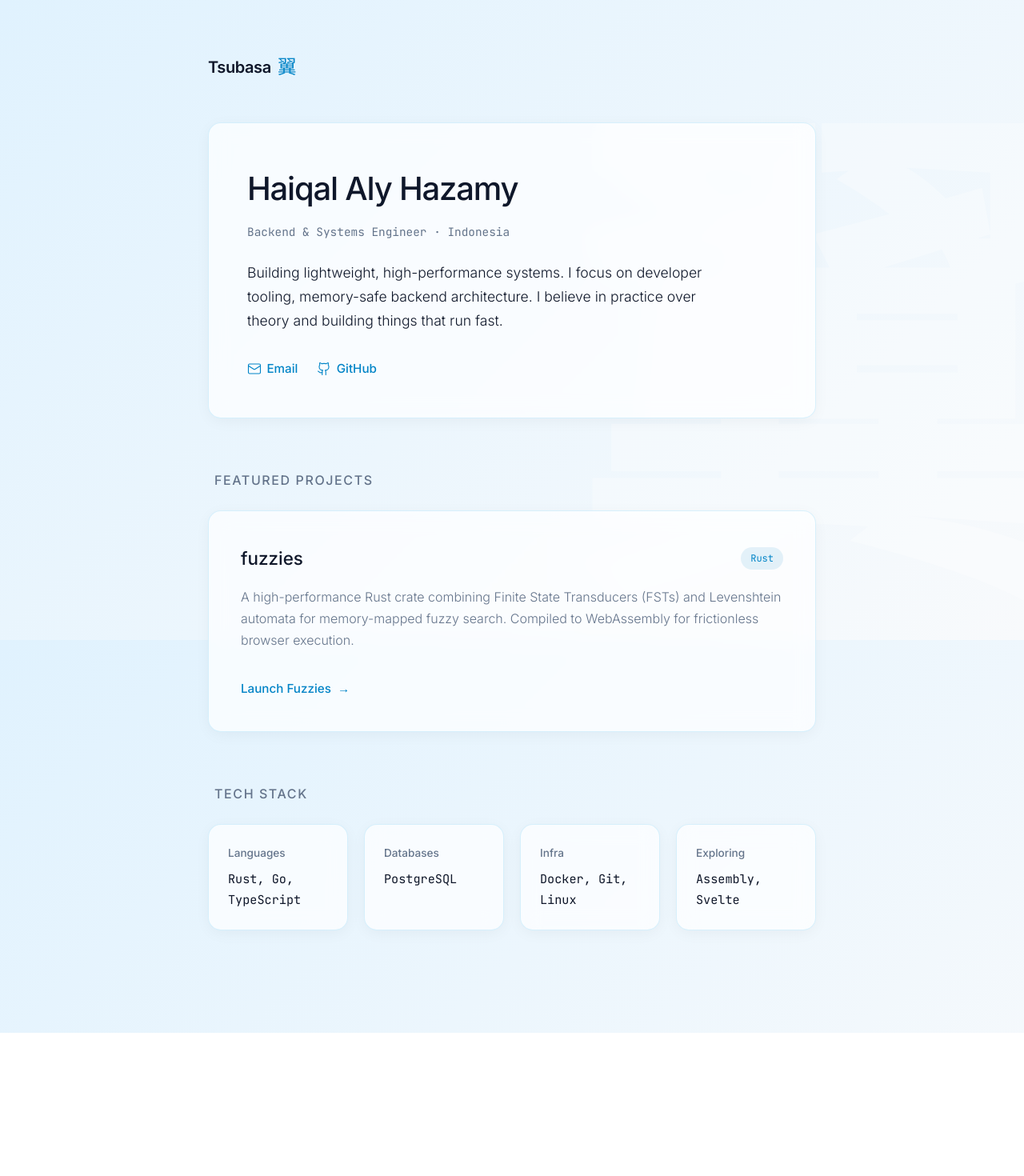
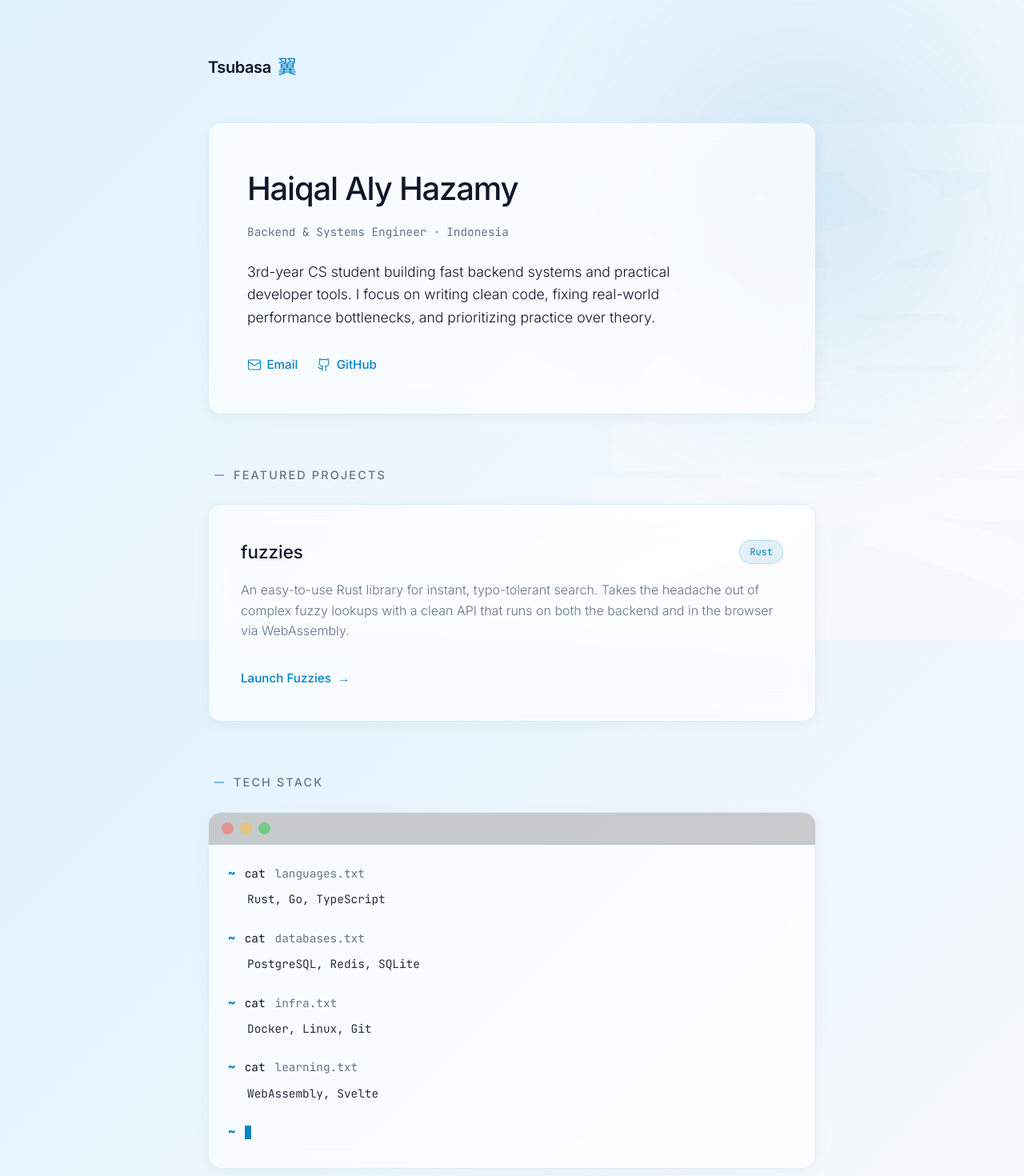
Before and after one commit to Isvane/phantasia, a SvelteKit app: page / in a window 1280 px wide. Shown: the top 1470 px of the page at 80% size. Before the commit the page ends 1291 px from the top, so only its background shows below. Built offline with nearby package versions, Linux system fonts and the light colour scheme.

Commit message:
feat(ui): terminal theme for tech stack

```diff
--- a/src/routes/+page.svelte
+++ b/src/routes/+page.svelte
@@ -6,20 +6,33 @@
     const location = "Indonesia";
     const email = "alyhazamy@protonmail.com";
     const github = "https://github.com/Isvane";
+
+    const techStack = [
+      { category: "Languages", techs: ["Rust", "Go", "TypeScript"] },
+      { category: "Databases", techs: ["PostgreSQL", "Redis", "SQLite"] },
+      { category: "Infra", techs: ["Docker", "Linux", "Git"] },
+      { category: "Learning", techs: ["WebAssembly", "Svelte"] },
+    ];
 </script>
+
+<div class="ambient-glow"></div>
 
 <main class="portfolio-container">
     <nav class="brand-nav">
-        <span class="logo">Tsubasa <span class="kanji">翼</span></span>
+        <span class="logo">
+            Tsubasa
+            <span class="kanji-wrapper">
+                <span class="kanji">翼</span>
+            </span>
+        </span>
     </nav>
 
     <header class="hero glass-panel">
         <h1>{name}</h1>
-        <p class="subtitle">{role} · {location}</p>
+        <p class="subtitle">{role} <span class="dot">·</span> {location}</p>
         <p class="bio">
-            Building lightweight, high-performance systems. I focus on developer
-            tooling, memory-safe backend architecture. I believe in practice
-            over theory and building things that run fast.
+            3rd-year CS student building fast backend systems and practical developer tools.
+            I focus on writing clean code, fixing real-world performance bottlenecks, and prioritizing practice over theory.
         </p>
         <div class="hero-links">
             <a href="mailto:{email}" class="link icon-link">
@@ -76,9 +89,8 @@
                 <span class="badge">Rust</span>
             </div>
             <p class="project-desc">
-                A high-performance Rust crate combining Finite State Transducers
-                (FSTs) and Levenshtein automata for memory-mapped fuzzy search.
-                Compiled to WebAssembly for frictionless browser execution.
+                An easy-to-use Rust library for instant, typo-tolerant search.
+                Takes the headache out of complex fuzzy lookups with a clean API that runs on both the backend and in the browser via WebAssembly.
             </p>
             <div class="project-footer">
                 <a href="{base}/project/fuzzies" class="cta-button">
@@ -90,28 +102,62 @@
 
     <section class="section">
         <h2 class="section-title">Tech Stack</h2>
-        <div class="stack-grid">
-            <div class="stack-category glass-panel">
-                <h3>Languages</h3>
-                <p>Rust, Go, TypeScript</p>
+        <div class="tech-cli glass-panel">
+            <div class="cli-header">
+                <span class="dot stack red"></span>
+                <span class="dot stack yellow"></span>
+                <span class="dot stack green"></span>
             </div>
-            <div class="stack-category glass-panel">
-                <h3>Databases</h3>
-                <p>PostgreSQL</p>
-            </div>
-            <div class="stack-category glass-panel">
-                <h3>Infra</h3>
-                <p>Docker, Git, Linux</p>
-            </div>
-            <div class="stack-category glass-panel">
-                <h3>Exploring</h3>
-                <p>Assembly, Svelte</p>
+            <div class="cli-body">
+                {#each techStack as { category, techs }}
+                    <div class="cli-line">
+                        <span class="cli-prompt">~</span>
+                        <span class="cli-command">cat</span>
+                        {category.toLowerCase()}.txt
+                    </div>
+                    <div class="cli-output">
+                        {techs.join(", ")}
+                    </div>
+                {/each}
+                <div class="cli-line">
+                    <span class="cli-prompt">~</span>
+                    <span class="cli-cursor"></span>
+                </div>
             </div>
         </div>
     </section>
 </main>
 
 <style>
+    .ambient-glow {
+        position: fixed;
+        top: -10vh;
+        right: -5vw;
+        width: 50vw;
+        height: 50vw;
+        background: radial-gradient(circle, var(--accent) 0%, transparent 70%);
+        opacity: 0.15;
+        filter: blur(80px);
+        z-index: -1;
+        pointer-events: none;
+        border-radius: 50%;
+        animation: pulse-glow 10s ease-in-out infinite alternate;
+    }
+
+    @keyframes pulse-glow {
+        0% {
+            transform: scale(1) translate(0, 0);
+        }
+        100% {
+            transform: scale(1.1) translate(-20px, 20px);
+        }
+    }
+
+    .portfolio-container {
+        position: relative;
+        z-index: 1;
+    }
+
     .brand-nav {
         margin-bottom: 3rem;
     }
@@ -125,16 +171,37 @@
         gap: 0.5rem;
     }
 
+    .kanji-wrapper {
+        display: inline-flex;
+        perspective: 100px;
+    }
+
     .kanji {
         color: var(--accent);
         font-size: 1.5rem;
         font-weight: 300;
+        display: inline-block;
+        transform-origin: bottom left;
+        animation: breeze 5s cubic-bezier(0.4, 0, 0.2, 1) infinite;
+    }
+
+    @keyframes breeze {
+        0%,
+        100% {
+            transform: rotate(0deg) translateY(0) skewX(0deg);
+        }
+        25% {
+            transform: rotate(3deg) translateY(-2px) skewX(-2deg);
+        }
+        75% {
+            transform: rotate(-1deg) translateY(-1px) skewX(1deg);
+        }
     }
 
     .glass-panel {
         background: var(--surface);
-        backdrop-filter: blur(12px);
-        -webkit-backdrop-filter: blur(12px);
+        backdrop-filter: blur(16px);
+        -webkit-backdrop-filter: blur(16px);
         border: 1px solid var(--border);
         border-radius: 16px;
         box-shadow: var(--shadow-rest);
@@ -164,6 +231,14 @@
         font-family: var(--font-mono);
         font-size: 0.9rem;
         margin-bottom: 1.5rem;
+        display: flex;
+        align-items: center;
+        gap: 0.5rem;
+    }
+
+    .dot {
+        color: var(--accent);
+        opacity: 0.8;
     }
 
     .bio {
@@ -172,6 +247,7 @@
         margin-bottom: 2rem;
         max-width: 600px;
         font-weight: 300;
+        line-height: 1.6;
     }
 
     .hero-links {
@@ -225,13 +301,25 @@
     }
 
     .section-title {
-        font-size: 1rem;
+        font-size: 0.9rem;
         text-transform: uppercase;
-        letter-spacing: 0.1em;
+        letter-spacing: 0.15em;
         color: var(--text-muted);
         margin-bottom: 1.5rem;
         font-weight: 500;
         padding-left: 0.5rem;
+        display: flex;
+        align-items: center;
+        gap: 0.75rem;
+    }
+
+    .section-title::before {
+        content: "";
+        display: block;
+        width: 12px;
+        height: 2px;
+        background: var(--accent);
+        opacity: 0.5;
     }
 
     .project-card {
@@ -258,12 +346,14 @@
         color: var(--accent);
         padding: 0.25rem 0.75rem;
         border-radius: 99px;
+        border: 1px solid rgba(2, 132, 199, 0.2);
     }
 
     .project-desc {
         color: var(--text-muted);
         font-weight: 300;
         margin-bottom: 2rem;
+        line-height: 1.6;
     }
 
     .cta-button {
@@ -284,26 +374,79 @@
         transform: translateX(4px);
     }
 
-    .stack-grid {
-        display: grid;
-        grid-template-columns: repeat(auto-fit, minmax(160px, 1fr));
-        gap: 1.25rem;
+    .tech-cli {
+        font-family: var(--font-mono);
+        overflow: hidden;
     }
 
-    .stack-category {
-        padding: 1.5rem;
+    .cli-header {
+        background: rgba(0, 0, 0, 0.2);
+        padding: 0.75rem 1rem;
+        display: flex;
+        gap: 0.5rem;
+        border-bottom: 1px solid var(--border);
     }
 
-    .stack-category h3 {
-        font-size: 0.85rem;
+    .dot.stack {
+        height: 15px;
+        width: 15px;
+        border-radius: 50%;
+        opacity: 0.5;
+    }
+    .dot.stack.red {
+        background: #ff5f56;
+    }
+    .dot.stack.yellow {
+        background: #ffbd2e;
+    }
+    .dot.stack.green {
+        background: #27c93f;
+    }
+
+    .cli-body {
+        padding: 1.5rem;
+        font-size: 0.9rem;
+    }
+
+    .cli-line {
         color: var(--text-muted);
         margin-bottom: 0.5rem;
-        font-weight: 500;
+        display: flex;
+        gap: 0.75rem;
+        align-items: center;
     }
 
-    .stack-category p {
-        font-family: var(--font-mono);
-        font-size: 0.95rem;
+    .cli-prompt {
+        color: var(--accent);
+        font-weight: bold;
+    }
+
+    .cli-command {
         color: var(--text-main);
     }
+
+    .cli-output {
+        color: var(--text-main);
+        margin-bottom: 1.5rem;
+        padding-left: 1.5rem;
+        opacity: 0.9;
+    }
+
+    .cli-cursor {
+        display: inline-block;
+        width: 8px;
+        height: 1.2em;
+        background-color: var(--accent);
+        animation: blink 1s step-end infinite;
+    }
+
+    @keyframes blink {
+        0%,
+        100% {
+            opacity: 1;
+        }
+        50% {
+            opacity: 0;
+        }
+    }
 </style>
```
